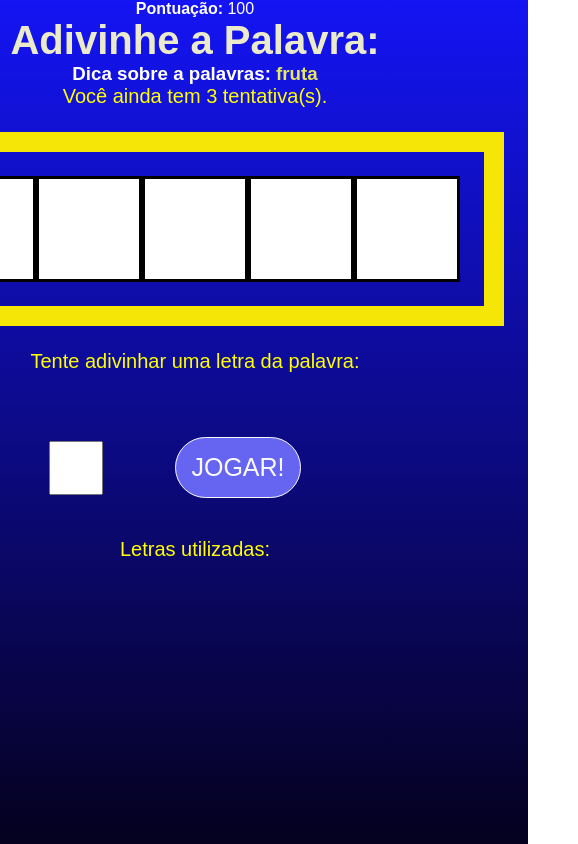
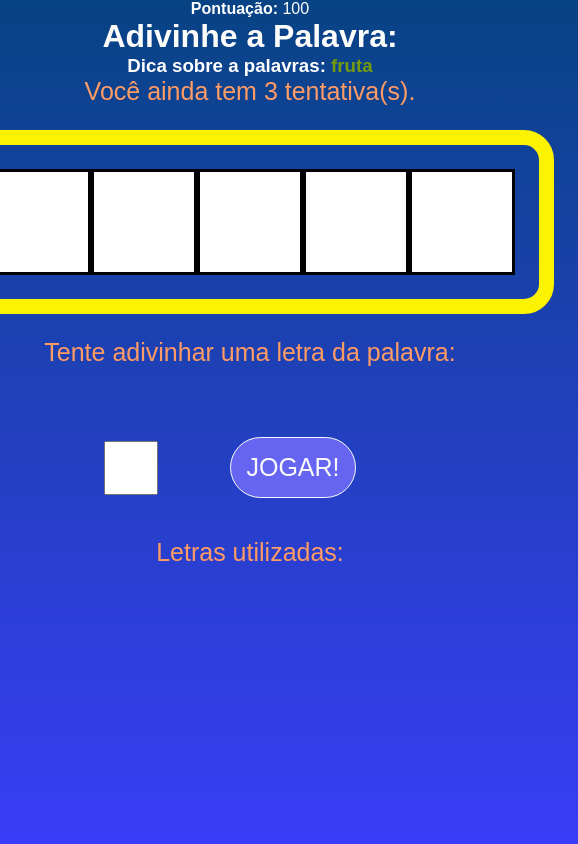
Before and after one commit to ItalloVasconcelos/Projeto-01-Secret-Word, a React (Create React App) app: page / in a window 390 px wide. Shown: the whole page, 578 px wide, since content can reach past the window. Built offline with nearby package versions, Linux system fonts and the light colour scheme; the HTML template or start-up script is replaced by a standard one.

Commit message:
feat: adjust colors and responsive

```diff
--- a/public/index.html
+++ b/public/index.html
@@ -3,41 +3,20 @@
   <head>
     <meta charset="utf-8" />
     <link rel="icon" href="https://www.flaticon.com/br/icone-gratis/jogo-online_4330526?related_id=4330526#" />
-    <meta name="viewport" content="width=device-width, initial-scale=1" />
+    <!--  -->
+    <!-- <meta name="viewport" content="width=device-width, initial-scale=1" />
     <meta name="theme-color" content="#000000" />
     <meta
       name="description"
       content="Web site created using create-react-app"
-    />
-    <link rel="apple-touch-icon" href="%PUBLIC_URL%/logo192.png" />
-    <!--
-      manifest.json provides metadata used when your web app is installed on a
-      user's mobile device or desktop. See https://developers.google.com/web/fundamentals/web-app-manifest/
-    -->
+    /> -->
+    <!-- <link rel="apple-touch-icon" href="%PUBLIC_URL%/logo192.png" /> -->
 
-    <!--
-      Notice the use of %PUBLIC_URL% in the tags above.
-      It will be replaced with the URL of the `public` folder during the build.
-      Only files inside the `public` folder can be referenced from the HTML.
-
-      Unlike "/favicon.ico" or "favicon.ico", "%PUBLIC_URL%/favicon.ico" will
-      work correctly both with client-side routing and a non-root public URL.
-      Learn how to configure a non-root public URL by running `npm run build`.
-    -->
-    <title>Secret World - Jogo</title>
+    <title>Secret Word - Jogo de adivinhação</title>
   </head>
   <body>
     <noscript>You need to enable JavaScript to run this app.</noscript>
     <div id="root"></div>
-    <!--
-      This HTML file is a template.
-      If you open it directly in the browser, you will see an empty page.
 
-      You can add webfonts, meta tags, or analytics to this file.
-      The build step will place the bundled scripts into the <body> tag.
-
-      To begin the development, run `npm start` or `yarn start`.
-      To create a production bundle, use `npm run build` or `yarn build`.
-    -->
   </body>
 </html>
--- a/src/components/dashboard/Dashboard.css
+++ b/src/components/dashboard/Dashboard.css
@@ -1,5 +1,11 @@
+html, body {
+    box-sizing: border-box;
+    max-width: 1300px;
+    min-width: 500px;
+
+}
 .dashboard h1 {
-    font-size: 2.5em;
+    font-size: 2em;
 
 }
 
@@ -8,13 +14,14 @@
 }
 
 .tips span {
-    color: rgb(232, 232, 95);
+    color: #769b0d;
 }
 
 .wordContainer {
     margin: 1.5em;
     padding: 1.5em;
-    border: 20px solid rgb(246, 230, 8);
+    border: 15px solid rgb(254, 242, 3);
+    border-radius: 30px;
     display: flex;
 }
 
--- a/src/components/home/Home.css
+++ b/src/components/home/Home.css
@@ -1,10 +1,10 @@
 
 h1 {
     font-size: 100px;
-    color: rgb(235, 235, 204);
+    color: rgb(252, 252, 251);
 }
 
 p {
-    color: rgb(255, 255, 0);
-    font-size: 20px;
+    color: #FF9b64;
+    font-size: 25px;
 }
--- a/src/components/home/Home.js
+++ b/src/components/home/Home.js
@@ -5,7 +5,7 @@ const Home = ({startGame}) => {
 
     return (
         <div className='container'>
-            <h1>Secret World</h1>
+            <h1>Secret Word</h1>
             <p>Clique no botão para começar a jogar</p>
             <Button funcao={startGame} nome="COMEÇAR JOGO" />
         </div>
--- a/src/index.css
+++ b/src/index.css
@@ -6,6 +6,6 @@ body {
   font-family: Arial, Helvetica, sans-serif;
   margin: 0;
   padding: 0;
-  background-image: linear-gradient(rgb(20, 20, 244), rgb(5, 1, 30));
+  background-image: linear-gradient(#084384, rgb(58, 61, 247) );
   color: rgb(255, 255, 255)
 }
```
